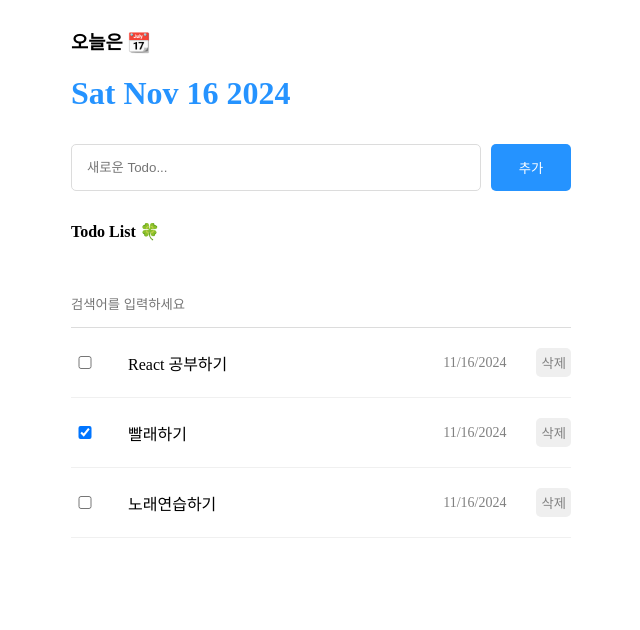
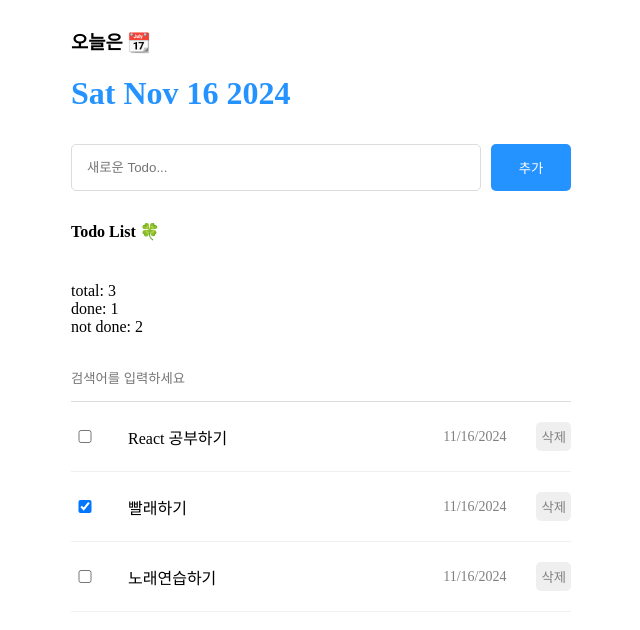
Before and after one commit to hwarimryu/learn-react-onebite, a React (Vite) app in the folder section09/: page / in a window 1280 px wide. Shown: the top 630 px of the page, without its empty margins (319-959 px from the left). Built offline with nearby package versions, Linux system fonts and the light colour scheme.

Commit message:
최적화 - useMemo

```diff
--- a/section09/src/App.jsx
+++ b/section09/src/App.jsx
@@ -41,9 +41,11 @@
   }
 }
 
+
 function App() {
   const [todos, dispatch] = useReducer(reducer, mockData)
   const idRef = useRef(3)
+
   const onCreate = (content) => {
     dispatch({
       type: "CREATE",
--- a/section09/src/components/TodoList.jsx
+++ b/section09/src/components/TodoList.jsx
@@ -1,7 +1,7 @@
 
 import TodoItem from "./TodoItem"
 import "./TodoList.css"
-import { useState } from "react"
+import { useState, useMemo } from "react"
 
 const TodoList = ({todos, onUpdate, onDelete}) => {
     const [search, setSearch] = useState("")
@@ -18,9 +18,25 @@
 
     const filteredTodos = getFilteredData();
 
+    const {totalCount, doneCount, notDoneCount} = useMemo(() => {
+        const totalCount = todos.length;
+        const doneCount = todos.filter((todo) => todo.isDone).length;
+        const notDoneCount = totalCount - doneCount
+
+        return {
+            totalCount, doneCount, notDoneCount
+        }
+    }, [todos])
+    // 의존성배열: deps
+
     return (
         <div className="TodoList">
             <h4>Todo List 🍀</h4>
+            <div>
+                <div>total: {totalCount}</div>
+                <div>done: {doneCount}</div>
+                <div>not done: {notDoneCount}</div>
+            </div>
             <input value = {search}
             onChange={onChangeSearch}
             placeholder="검색어를 입력하세요"
```
